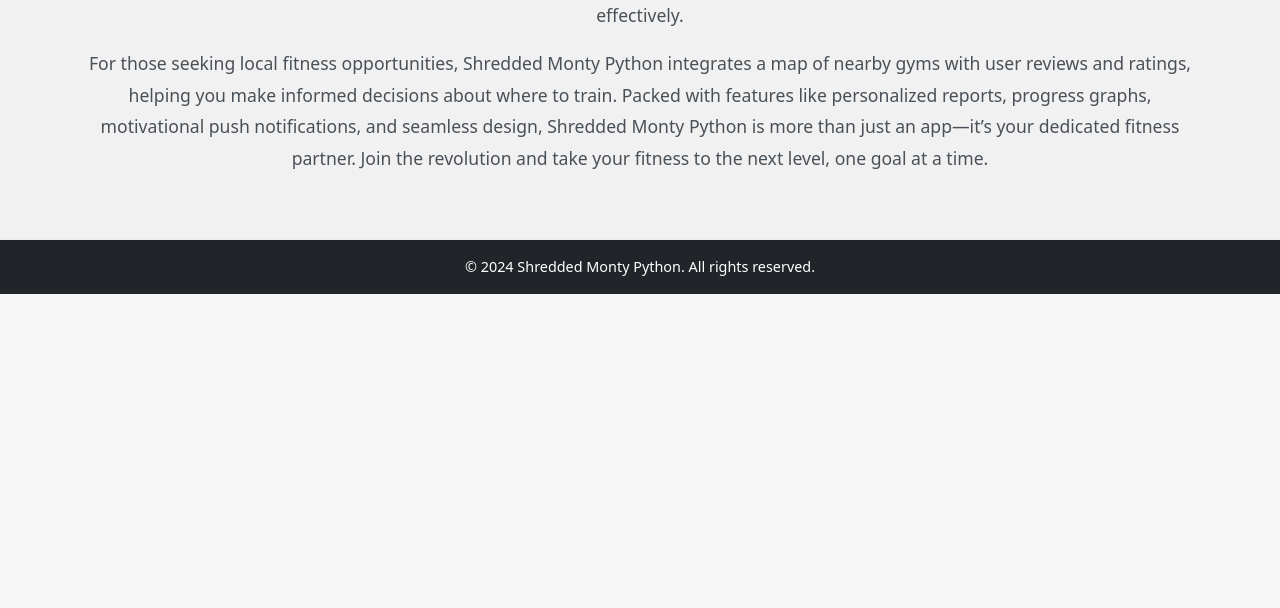
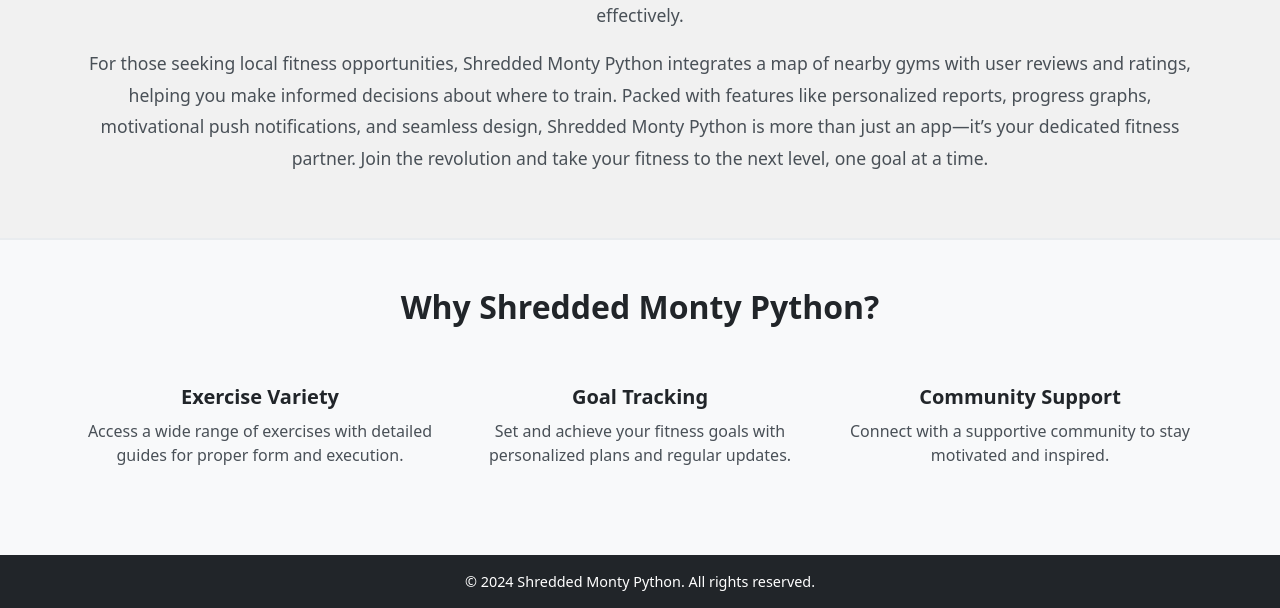
Before and after one commit to Zapryanovx/Shredded-Monty-Python, a Django app: page / in a window 1280 px wide; the page is wider, and only the part inside the window is pictured. Shown: the part 2008-2616 px from the top of that part. Before the commit the page ends 2302 px from the top of that part, so only its background shows below. Run offline with Django 5.2, Linux system fonts and the light colour scheme.

Commit message:
Update homepage.html

```diff
--- a/templates/homepage.html
+++ b/templates/homepage.html
@@ -16,7 +16,11 @@
         <h1 class="display-4">Shredded Monty Python</h1>
         <p class="lead mt-3">Achieve your fitness goals with ease! Track workouts, monitor progress, and connect with a supportive community.</p>
         <a href="#about" class="btn btn-primary btn-lg mt-3 scale-up">Learn More</a>
+        {% if user.is_authenticated %}
+        <a href="nav-link" class="btn btn-outline-light btn-lg mt-3 scale-up">Profile</a>
+        {% else %}
         <a href="{% url 'register' %}" class="btn btn-outline-light btn-lg mt-3 scale-up">Get Started</a>
+        {% endif %}
     </div>
 </header>
 
@@ -48,7 +52,11 @@
     <div class="container text-center fade-in">
         <h2>Join the Community</h2>
         <p class="lead">Take the first step toward achieving your fitness goals today.</p>
-        <a href="/register" class="btn btn-primary btn-lg mt-3 scale-up">Sign Up Now</a>
+        {% if user.is_authenticated %}
+        <a href="nav-link" class="btn btn-primary btn-lg mt-3 scale-up">Go to Profile</a>
+        {% else %}
+        <a href="{% url 'register' %}" class="btn btn-primary btn-lg mt-3 scale-up">Sign Up Now</a>
+        {% endif %}
     </div>
 </section>
 
@@ -83,4 +91,26 @@
         </p>
     </div>
 </section>
+
+<!-- Outro Section -->
+<section id="pros" class="py-5">
+    <div class="container text-center">
+        <h2 class="mb-5 fade-in">Why Shredded Monty Python?</h2>
+        <div class="row">
+            <div class="col-md-4 mb-4 fade-in">
+                <h3>Exercise Variety</h3>
+                <p>Access a wide range of exercises with detailed guides for proper form and execution.</p>
+            </div>
+            <div class="col-md-4 mb-4 fade-in">
+                <h3>Goal Tracking</h3>
+                <p>Set and achieve your fitness goals with personalized plans and regular updates.</p>
+            </div>
+            <div class="col-md-4 mb-4 fade-in">
+                <h3>Community Support</h3>
+                <p>Connect with a supportive community to stay motivated and inspired.</p>
+            </div>
+        </div>
+    </div>
+</section>
+
 {% endblock %}
```
